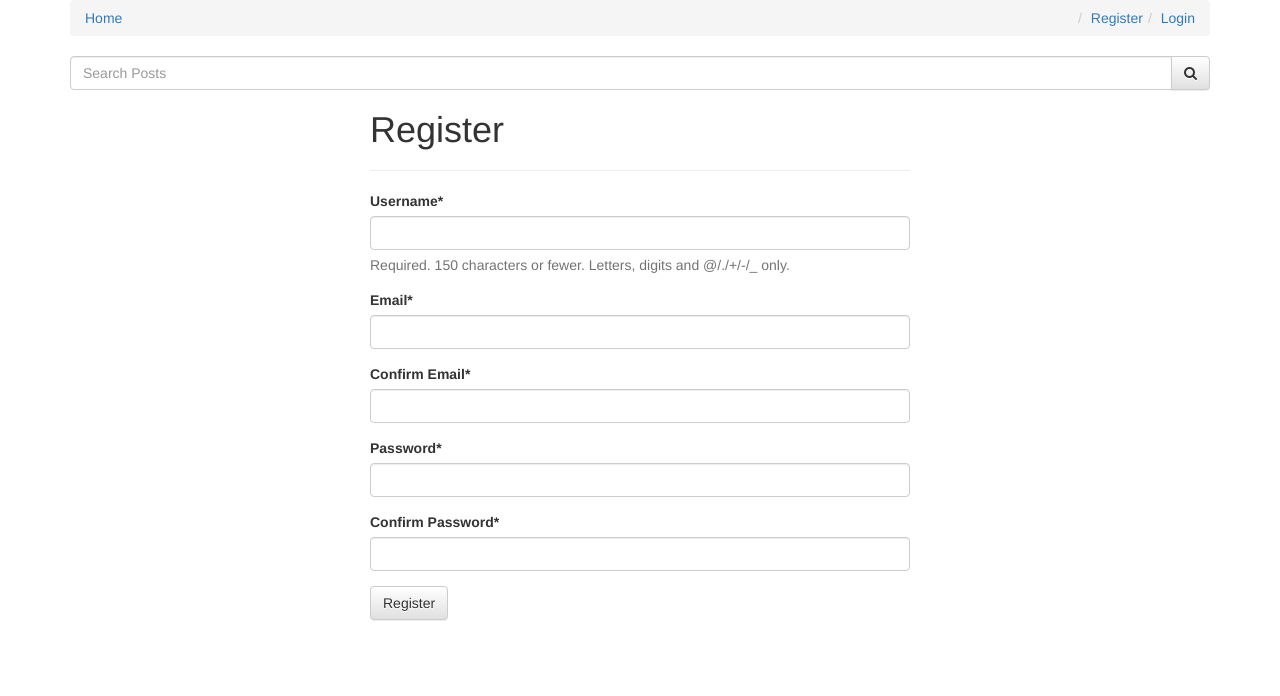
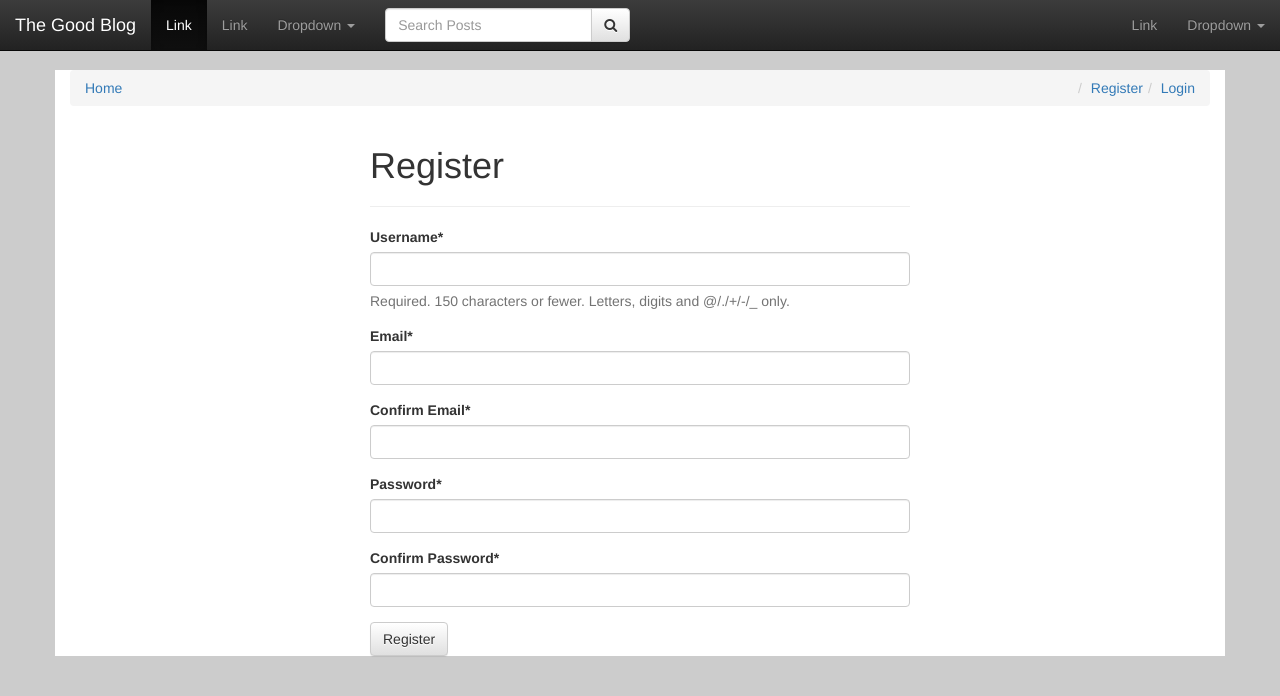
Before and after one commit to drewgoodman/Django-FirstBlog, a Django app: page /register/ in a window 1280 px wide. Shown: the top 696 px of the page. Run offline with Django 3.2, Linux system fonts and the light colour scheme; some libraries are stand-ins or nearby versions.

Commit message:
added basic navbar template to base / moved search bar / tweaked breadcrumb pathing

```diff
--- a/static/css/basic.css
+++ b/static/css/basic.css
@@ -1,3 +1,15 @@
+
+body {
+    padding-bottom: 10px;
+    padding-top: 70px;
+    background-color: #ccc;
+}
+
+.container {
+    background-color: white;
+}
+
+/* Blog Markdown Text Editor Overrides */
 
 .wmd-panel {
     margin-left: 0 !important;
--- a/templates/base.html
+++ b/templates/base.html
@@ -32,6 +32,68 @@
     <div id="fb-root"></div>
     <script async defer crossorigin="anonymous"
         src="https://connect.facebook.net/en_US/sdk.js#xfbml=1&version=v6.0"></script>
+
+    <nav class="navbar navbar-inverse navbar-fixed-top">
+        <div class="container-fluid">
+            <!-- Brand and toggle get grouped for better mobile display -->
+            <div class="navbar-header">
+                <button type="button" class="navbar-toggle collapsed" data-toggle="collapse"
+                    data-target="#bs-example-navbar-collapse-1" aria-expanded="false">
+                    <span class="sr-only">Toggle navigation</span>
+                    <span class="icon-bar"></span>
+                    <span class="icon-bar"></span>
+                    <span class="icon-bar"></span>
+                </button>
+                <a class="navbar-brand" href="{% url 'posts:list' %}">The Good Blog</a>
+            </div>
+
+            <!-- Collect the nav links, forms, and other content for toggling -->
+            <div class="collapse navbar-collapse" id="bs-example-navbar-collapse-1">
+                <ul class="nav navbar-nav">
+                    <li class="active"><a href="#">Link <span class="sr-only">(current)</span></a></li>
+                    <li><a href="#">Link</a></li>
+                    <li class="dropdown">
+                        <a href="#" class="dropdown-toggle" data-toggle="dropdown" role="button" aria-haspopup="true"
+                            aria-expanded="false">Dropdown <span class="caret"></span></a>
+                        <ul class="dropdown-menu">
+                            <li><a href="#">Action</a></li>
+                            <li><a href="#">Another action</a></li>
+                            <li><a href="#">Something else here</a></li>
+                            <li role="separator" class="divider"></li>
+                            <li><a href="#">Separated link</a></li>
+                            <li role="separator" class="divider"></li>
+                            <li><a href="#">One more separated link</a></li>
+                        </ul>
+                    </li>
+                </ul>
+                <form id="search-bar-form" method="GET" action="" class="navbar-form navbar-left">
+                    <div class="input-group ">
+                        <input id="search-bar-query" class="form-control" type="text" name="query" placeholder="Search Posts"
+                            value="{{ request.GET.query }}" />
+                            <span class="input-group-btn">
+                                <button class='btn btn-default' type="submit"><i class="fa fa-search"></i></button>
+                            </span>
+                    </div>
+                </form>
+
+                <ul class="nav navbar-nav navbar-right">
+                    <li><a href="#">Link</a></li>
+                    <li class="dropdown">
+                        <a href="#" class="dropdown-toggle" data-toggle="dropdown" role="button" aria-haspopup="true"
+                            aria-expanded="false">Dropdown <span class="caret"></span></a>
+                        <ul class="dropdown-menu">
+                            <li><a href="#">Action</a></li>
+                            <li><a href="#">Another action</a></li>
+                            <li><a href="#">Something else here</a></li>
+                            <li role="separator" class="divider"></li>
+                            <li><a href="#">Separated link</a></li>
+                        </ul>
+                    </li>
+                </ul>
+            </div><!-- /.navbar-collapse -->
+        </div><!-- /.container-fluid -->
+    </nav>
+
     <div class="container">
         <ol class='breadcrumb'>
             <li><a href="{% url 'posts:list' %}">Home</a></li>
@@ -46,15 +108,6 @@
             <li class="pull-right">Welcome, {{ request.user|title }}</li>
             {% endif %}
         </ol>
-        <form id="search-bar-form" method="GET" action="">
-            <div class="input-group">
-                <input id="search-bar-query" class="form-control" type="text" name="query" placeholder="Search Posts"
-                    value="{{ request.GET.query }}" />
-                <span class="input-group-btn">
-                    <button class='btn btn-default' type="submit"><i class="fa fa-search"></i></button>
-                </span>
-            </div>
-        </form>
         {% include "messages_display.html" %}
         {% block content %}
         {% endblock content %}
--- a/templates/comment_thread.html
+++ b/templates/comment_thread.html
@@ -4,7 +4,10 @@
 
 {% block head_title %}{{ instance.title }} | {{ block.super }}{% endblock head_title %}
 
-
+{% block post_detail_link %}
+<li><a href="{{ comment.content_object.get_absolute_url }}">{{ comment.content_object.title }}</a></li>
+<li><a href="{{ comment.get_absolute_url }}">Comment Thread</a></li>
+{% endblock %}
 
 {% block content %}
 <div class="col-sm-6 col-sm-offset-3">
--- a/templates/confirm_delete.html
+++ b/templates/confirm_delete.html
@@ -4,7 +4,11 @@
 
 {% block head_title %}{{ instance.title }} | {{ block.super }}{% endblock head_title %}
 
-
+{% block post_detail_link %}
+<li><a href="{{ object.content_object.get_absolute_url }}">{{ object.content_object.title }}</a></li>
+<li><a href="{{ object.get_absolute_url }}">Comment Thread</a></li>
+<li>Delete</li>
+{% endblock %}
 
 {% block content %}
 <div class="col-sm-6 col-sm-offset-3">
```
